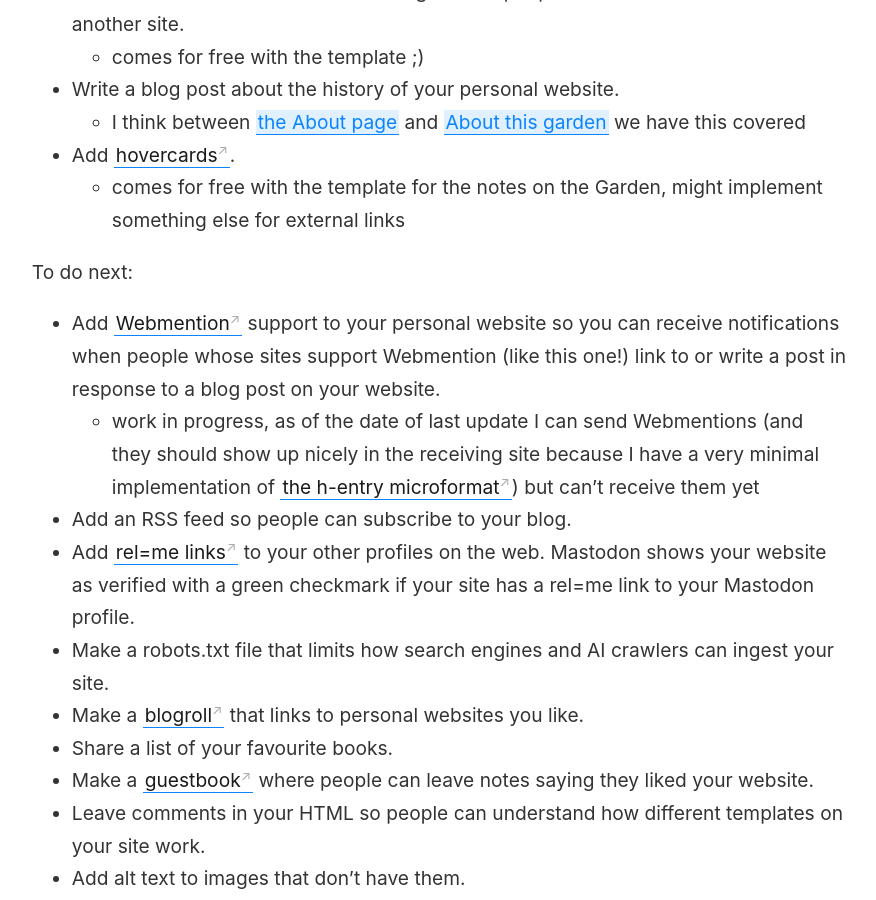
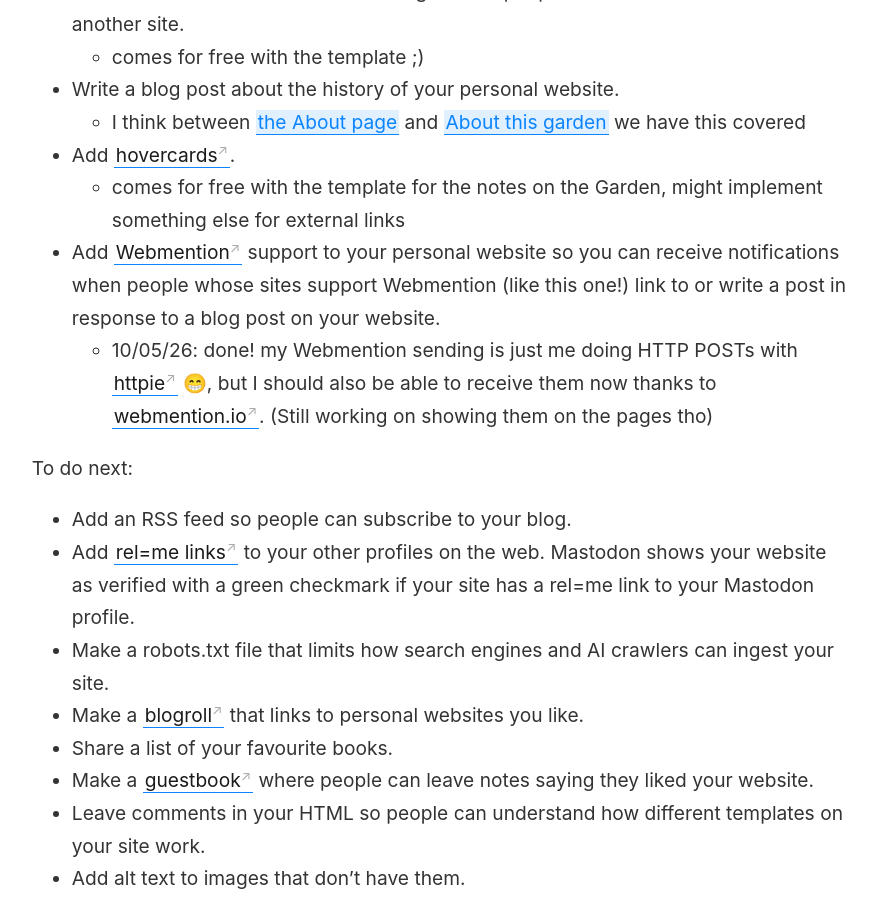
Before and after one commit to ricardochavezt/ricardochavezt.com, a Jekyll site: the page built from _notes/100 things I did (or will do) on my personal website.md, in a window 1280 px wide and 900 px high, scrolled down 864 px. Shown: the whole window, without its empty margins (45-921 px from the left). Built offline with Jekyll 4.4.1, drawn with Linux system fonts in a browser that asks for light colours.

Commit message:
changelog: Webmentions

```diff
--- a/_notes/100 things I did (or will do) on my personal website.md
+++ b/_notes/100 things I did (or will do) on my personal website.md
@@ -21,10 +21,11 @@ Done:
 	- I think between <a href="/about" class="internal-link">the About page</a> and [[About this garden]] we have this covered
 - Add [hovercards](https://indieweb.org/hovercard).
 	- comes for free with the template for the notes on the Garden, might implement something else for external links
+- Add [Webmention](https://indieweb.org/Webmention) support to your personal website so you can receive notifications when people whose sites support Webmention (like this one!) link to or write a post in response to a blog post on your website.
+	- 10/05/26: done! my Webmention sending is just me doing HTTP POSTs with [httpie](https://httpie.io/) 😁, but I should also be able to receive them now thanks to [webmention.io](https://webmention.io/). (Still working on showing them on the pages tho)
 
 To do next:
-- Add [Webmention](https://indieweb.org/Webmention) support to your personal website so you can receive notifications when people whose sites support Webmention (like this one!) link to or write a post in response to a blog post on your website.
-	- work in progress, as of the date of last update I can send Webmentions (and they should show up nicely in the receiving site because I have a very minimal implementation of [the h-entry microformat](https://indieweb.org/h-entry)) but can't receive them yet
+
 - Add an RSS feed so people can subscribe to your blog.
 - Add [rel=me links](https://microformats.org/wiki/rel-me) to your other profiles on the web. Mastodon shows your website as verified with a green checkmark if your site has a rel=me link to your Mastodon profile.
 - Make a robots.txt file that limits how search engines and AI crawlers can ingest your site.
```
